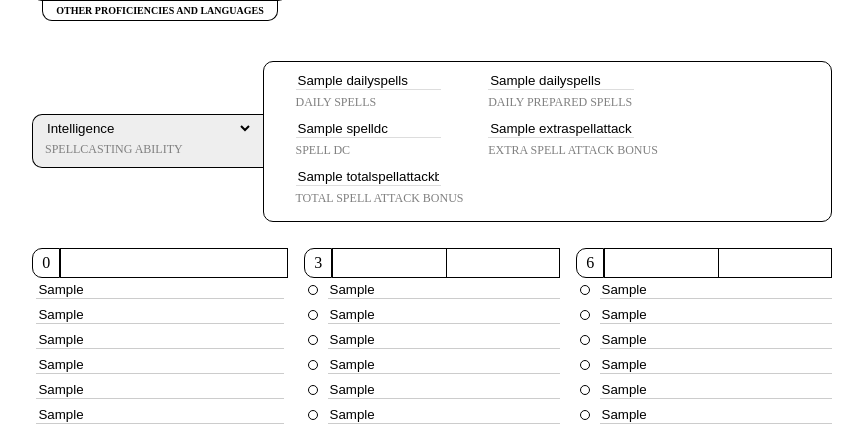
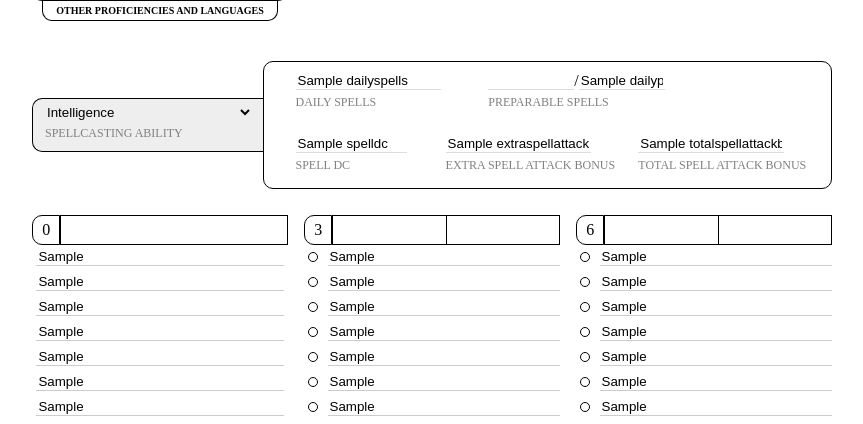
Before and after one commit to brouberol/5esheets, a Flask app: template 5esheets/templates/sheet.html in a window 1280 px wide. Shown: the part 1283-1707 px from the top of the page, without its empty margins (208-1071 px from the left). Run offline with Flask 3, Linux system fonts and the light colour scheme; the template is opened without the code that fills it: most values are stand-ins (such as "Sample title", 1, 10 or a date in 2020).

Commit message:
Automatically update number of prepared daily spells

```diff
--- a/5esheets/static/js/index.js
+++ b/5esheets/static/js/index.js
@@ -91,6 +91,13 @@ const updateSpellAttackBonus = (spellcastingAbility) => {
     document.getElementById("totalspellattackbonus").value = formatBonus(totalSpellAttackBonus);
 }
 
+const updateRemainingDailyPreparedSpells = () => {
+    let totalDailyPeparedSpellsInput = parseInt(document.getElementById("totaldailypreparedspells").value);
+    let remainingDailyPeparedSpellsInput = document.getElementById("remainingdailyspells");
+    let currentlyPreparedSpells = document.querySelectorAll("div#spells input.bubble[type=checkbox]:checked").length;
+    remainingDailyPeparedSpellsInput.value = totalDailyPeparedSpellsInput - currentlyPreparedSpells;
+}
+
 caracs.forEach((carac) => {
     let caracScoreItem = document.getElementsByName(`${carac}score`)[0];
     caracScoreItem.addEventListener('change', () => {
@@ -110,6 +117,7 @@ caracs.forEach((carac) => {
         })
     })
 })
+
 
 document.getElementsByName("classlevel")[0].addEventListener("change", () => {
     let tokens = document.getElementsByName("classlevel")[0].value.split(" ");
@@ -143,3 +151,9 @@ document.getElementById("extraspellattackbonus").addEventListener('change', () =
     let totalSpellAttackBonus = getCaractModifier(spellcastingAbility) + extraSpellAttackBonus + getProficiencyBonus();
     document.getElementById("totalspellattackbonus").value = formatBonus(totalSpellAttackBonus);
 })
+
+document.querySelectorAll('div#spells input.bubble[type=checkbox]').forEach((node) => {
+    node.addEventListener("change", () => {
+        updateRemainingDailyPreparedSpells();
+    })
+})
--- a/5esheets/templates/spells.html
+++ b/5esheets/templates/spells.html
@@ -9,15 +9,22 @@
       </select>
     </section>
     <section class="misc">
-      <ul>
+      <ul id="dailyspells">
         <li>
           <label for="dailyspells">Daily spells</label><input name="dailyspells"
             value="{{ character.data['dailyspells'] }}" />
         </li>
         <li>
-          <label for="dailyspells">Daily prepared spells</label><input name="dailyspells"
-            value="{{ character.data['dailyspells'] }}" />
+          <label for="dailypreparedspells">Preparable spells</label>
+          <div id="dailypreparedspells">
+            <input id="remainingdailyspells" class="dailypreparedspells" name="remainingdailyspells" /> / <input
+              id="totaldailypreparedspells" class="dailyspells" name="dailypreparedspells"
+              value="{{ character.data['dailypreparedspells'] }}" />
+          </div>
         </li>
+        <li></li>
+      </ul>
+      <ul id="spellattack">
         <li>
           <label for="spelldc">Spell DC</label><input id="spelldc" name="spelldc" placeholder="10"
             value="{{ character.data['spelldc'] }}" />
```
